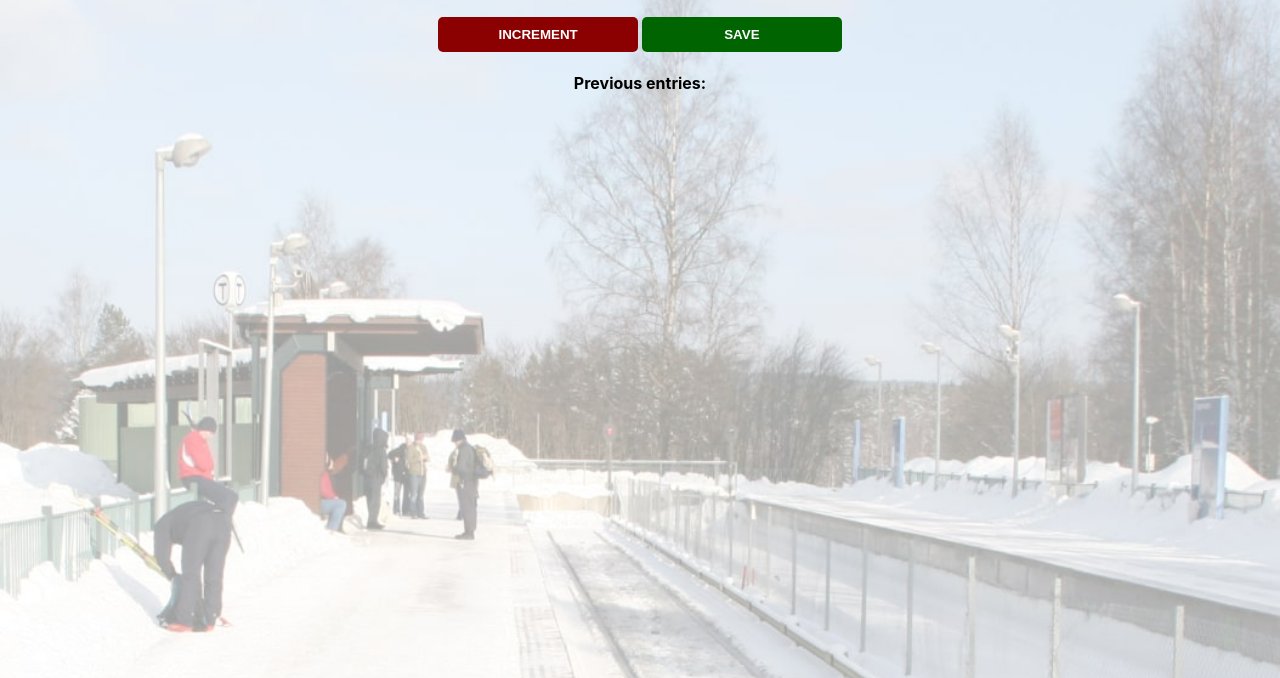
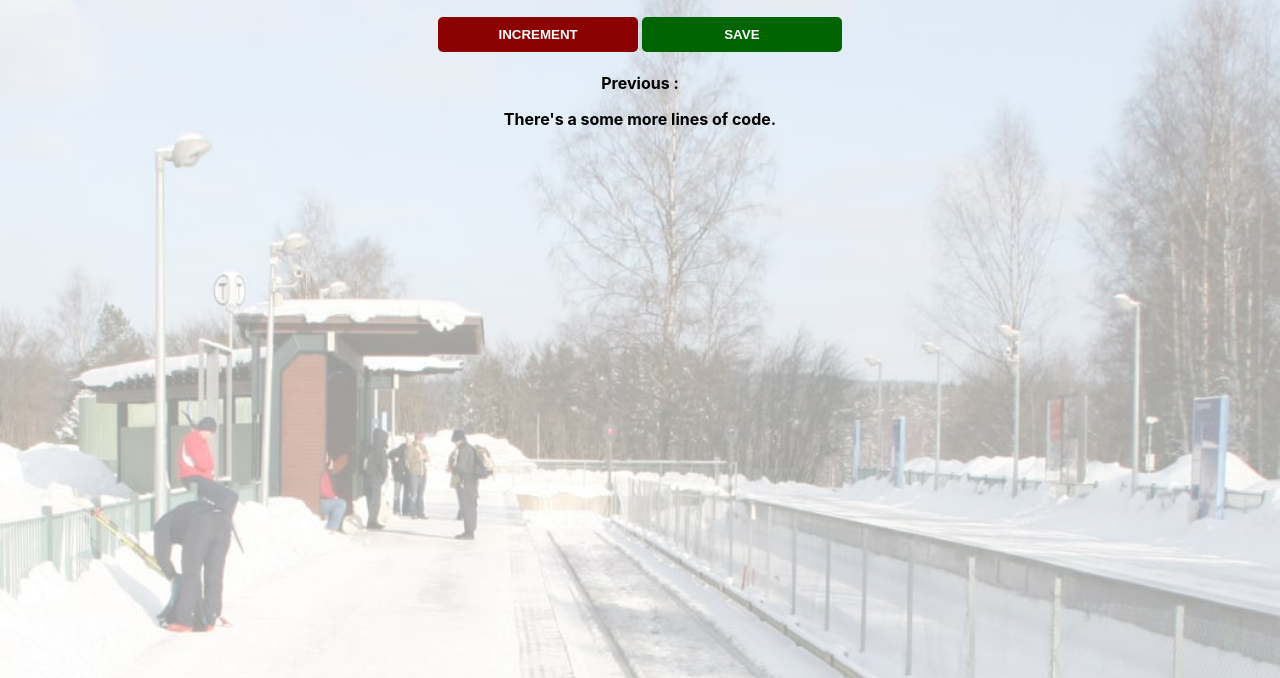
Before and after one commit to habib-design/Scrim-Project, a plain HTML site: page index.html in a window 1280 px wide. Shown: the part 122-800 px from the top of the page. Drawn offline with Linux system fonts and the light colour scheme.

Commit message:
Update index.html

```diff
--- a/index.html
+++ b/index.html
@@ -7,7 +7,8 @@
         <h2 id="count-el">0</h2>
         <button id="increment-btn" onclick="increment()">INCREMENT</button>
         <button id="save-btn" onclick="save()">SAVE</button>
-        <p id="save-el">Previous entries: </p>
+        <p id="save-el">Previous : </p>
+        <p>There's a some more lines of code.</p>
         <script src="index.js">
             nnerText
         </script>
```
